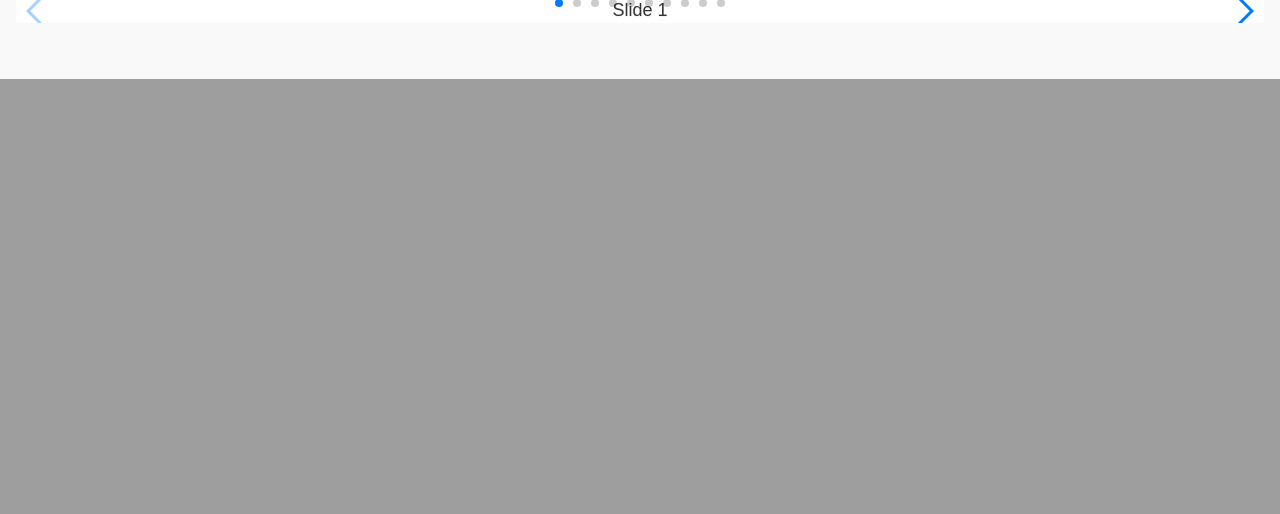
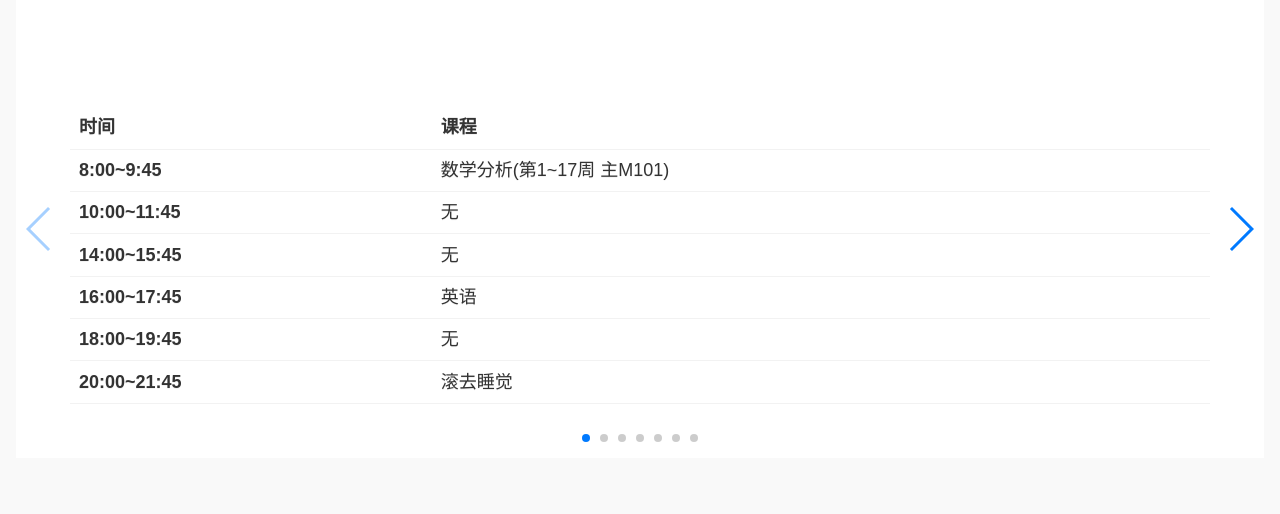
Before and after one commit to yss930819/BUAAWeChatApp, a PHP site: page /syllabus.php in a window 1280 px wide. Shown: the part 818-1332 px from the top of the page. Before the commit the page ends 897 px from the top, so only its background shows below. Run offline with PHP 8.4, Linux system fonts and the light colour scheme; some web fonts are replaced.

Commit message:
增加了课表table

```diff
--- a/css/main.css
+++ b/css/main.css
@@ -30,3 +30,8 @@
 	-webkit-align-items: center;
 	align-items: center;
 }
+
+.syllabus-table{
+	margin: 3em;
+	width: 100%;
+}
--- a/syllabus.php
+++ b/syllabus.php
@@ -10,16 +10,38 @@
     <script>prepareSwiper();</script>
     <div class="swiper-container">
         <div class="swiper-wrapper">
-            <div class="swiper-slide">Slide 1</div>
+            <div class="swiper-slide">
+				<table data-role="table" id="syllabus-table-1" class="table-stroke syllabus-table">
+                    <thead>
+                        <tr>
+                          <th>时间</th>
+                          <th>8:00~9:45</th>
+                          <th>10:00~11:45</th>
+                          <th>14:00~15:45</th>
+                          <th>16:00~17:45</th>
+                          <th>18:00~19:45</th>
+                          <th>20:00~21:45</th>
+                        </tr>
+                      </thead>
+                      <tbody>
+                        <tr>
+                          <th>课程</th>
+                          <td>数学分析(第1~17周 主M101)</td>
+                          <td>无</td>
+                          <td>无</td>
+                          <td>英语</td>
+                          <td>无</td>
+                          <td>滚去睡觉</td>
+                        </tr>
+                      </tbody>
+                </table>
+            </div>
             <div class="swiper-slide">Slide 2</div>
             <div class="swiper-slide">Slide 3</div>
             <div class="swiper-slide">Slide 4</div>
             <div class="swiper-slide">Slide 5</div>
             <div class="swiper-slide">Slide 6</div>
             <div class="swiper-slide">Slide 7</div>
-            <div class="swiper-slide">Slide 8</div>
-            <div class="swiper-slide">Slide 9</div>
-            <div class="swiper-slide">Slide 10</div>
         </div>
         <!-- Add Pagination -->
         <div class="swiper-pagination"></div>
```
Also changed, not shown: 1 other file.
